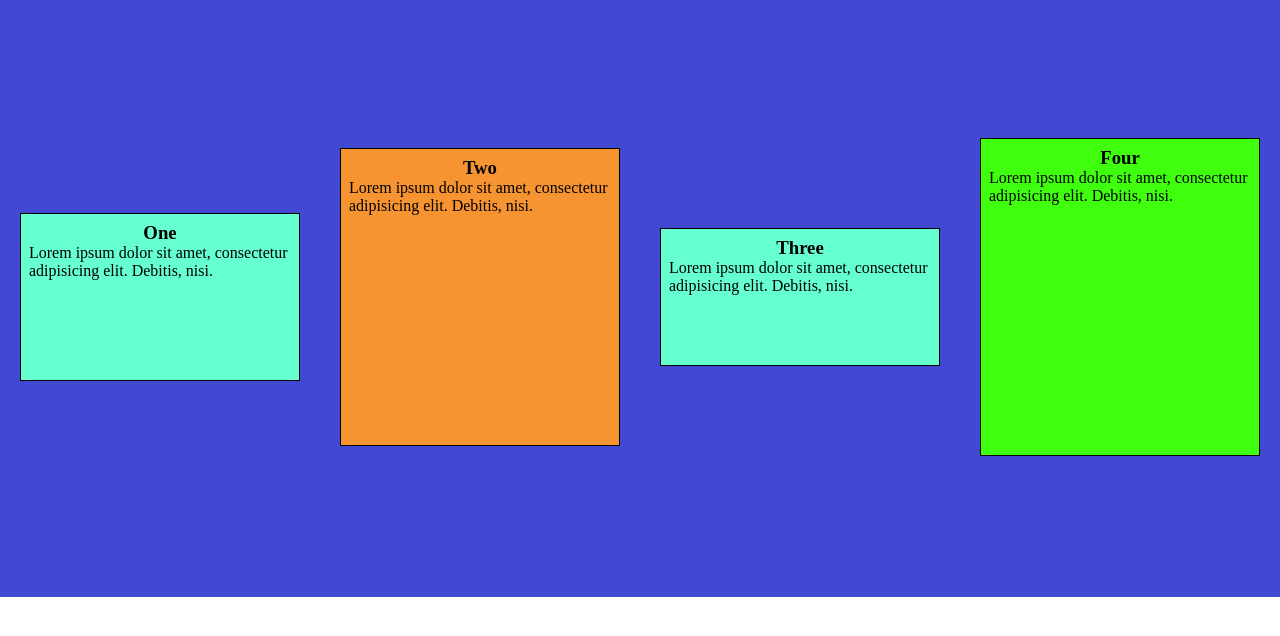
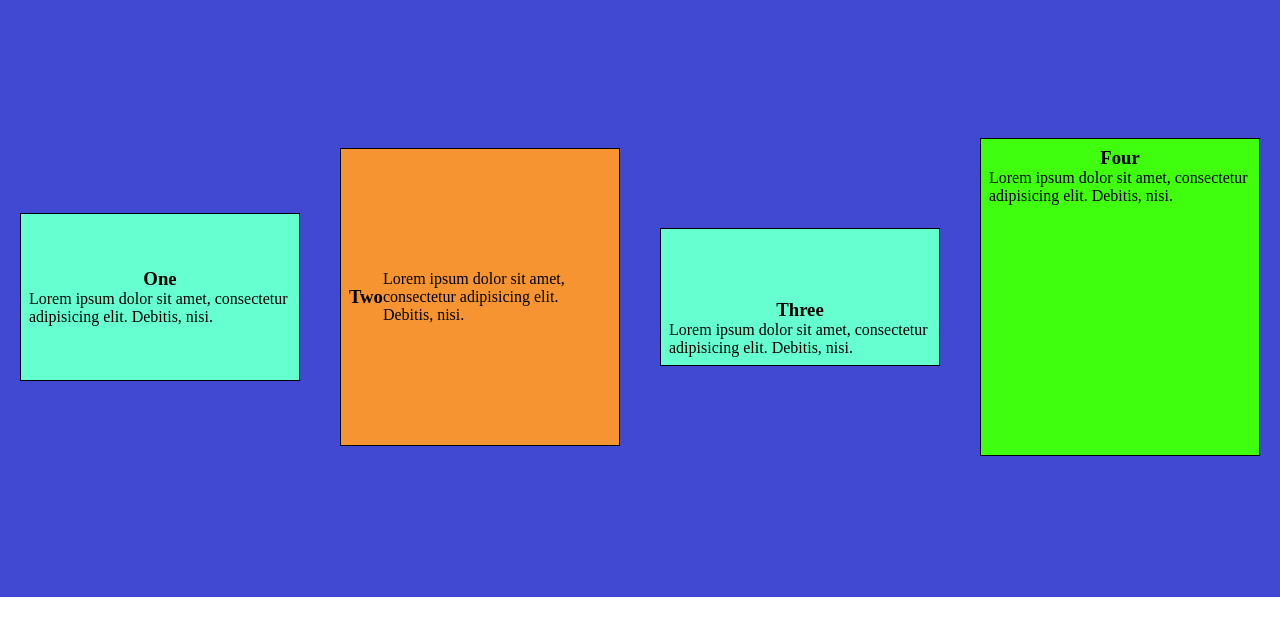
Before and after one commit to Maarten86M/selector-oefening, a plain HTML site: page index.html in a window 1280 px wide. Shown: the part 40-676 px from the top of the page. Drawn offline with Linux system fonts and the light colour scheme.

Commit message:
content op diverse manieren gecentreed

```diff
--- a/styles.css
+++ b/styles.css
@@ -31,6 +31,10 @@ article {
     order: 1;
     flex-grow: 1;
     flex-shrink: 0;
+    display: flex;
+    flex-direction: column;
+    justify-content: center;
+    align-items: center;
 }
 
 .item-element-two {
@@ -41,6 +45,10 @@ article {
     order: 2;
     flex-grow: 1;
     flex-shrink: 0;
+    display: flex;
+    flex-direction: row;
+    justify-content: center;
+    align-items: center;
 }
 
 .item-element-three {
@@ -50,6 +58,10 @@ article {
     order: 3;
     flex-grow: 1;
     flex-shrink: 0;
+    display: flex;
+    flex-direction: column;
+    justify-content: flex-end;
+    align-items: center;
 }
 
 .item-element-Four{
```
